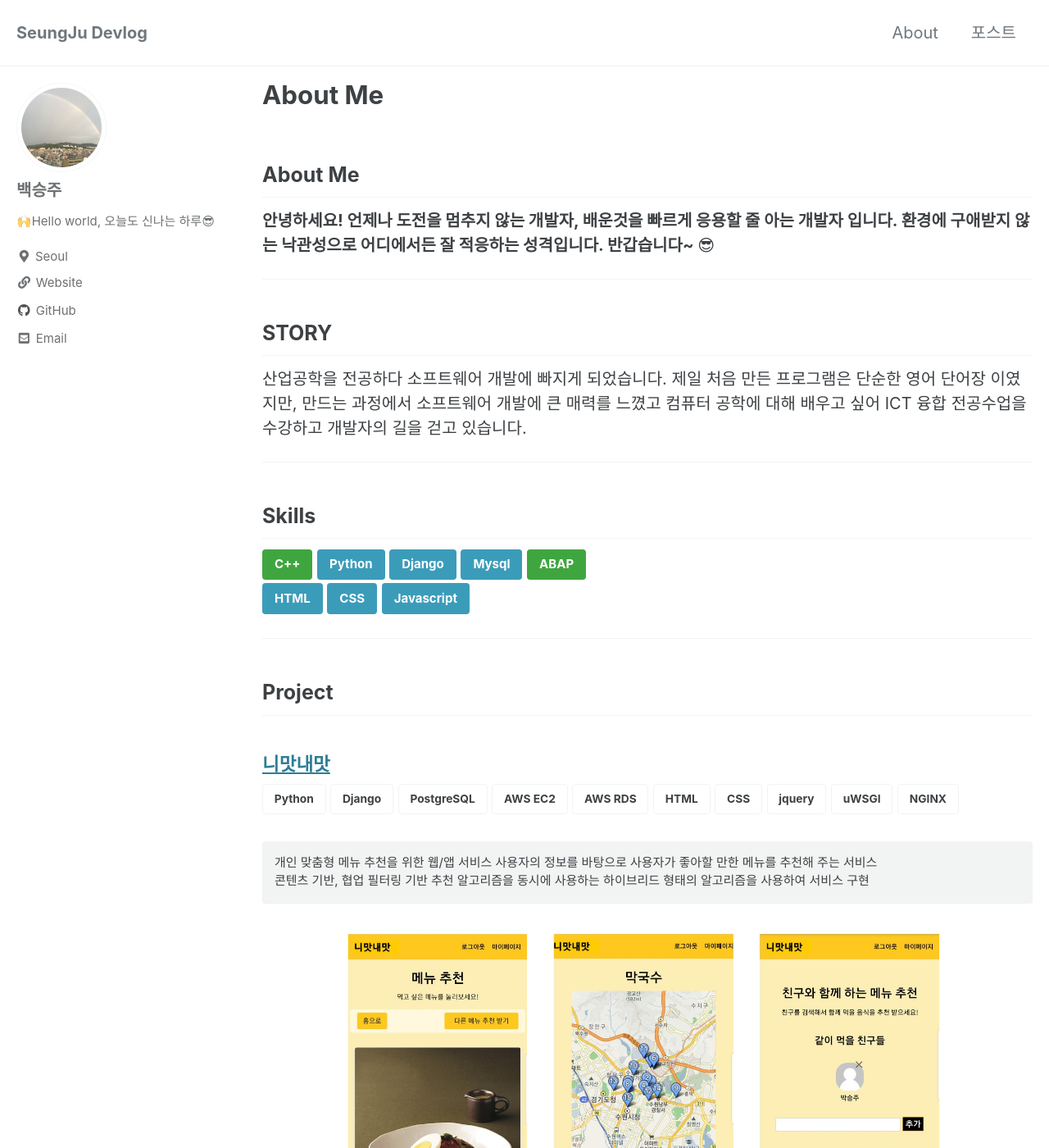
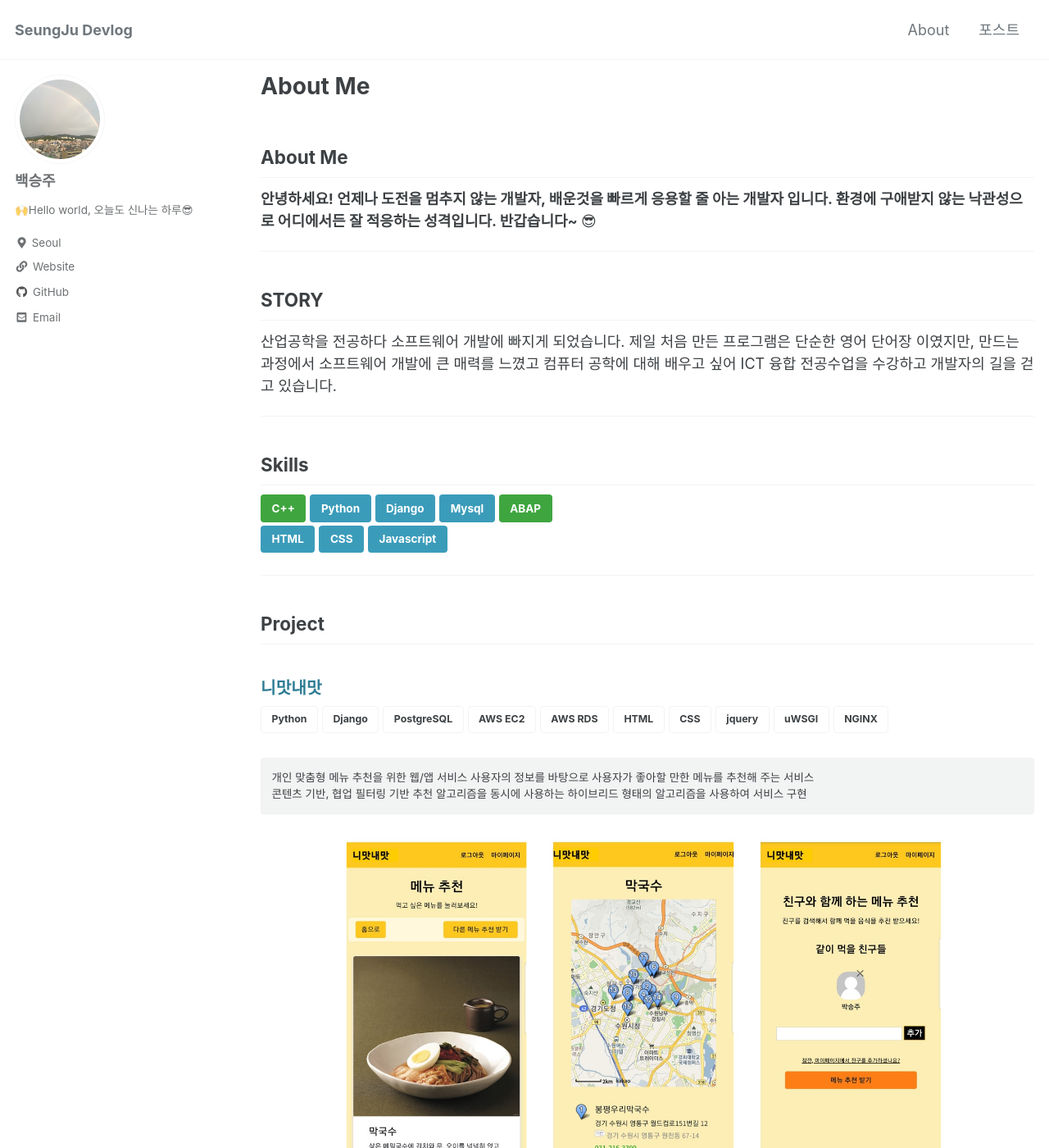
Before and after one commit to halucinor/halucinor.github.io, a Jekyll site: the page built from index.md, in a window 1280 px wide and 1400 px high. Shown: the whole window at 82% size. Built offline with Jekyll 4.4.1, drawn with Linux system fonts in a browser that asks for light colours; cached includes are drawn as plain includes; our own code applies the rules of GitHub Pages for plain Markdown files.

Commit message:
[fix] text_size fix

```diff
--- a/_sass/minimal-mistakes/_base.scss
+++ b/_sass/minimal-mistakes/_base.scss
@@ -126,6 +126,8 @@ blockquote {
 /* links */
 
 a {
+  text-decoration: none;
+
   &:focus {
     @extend %tab-focus;
   }
--- a/_sass/minimal-mistakes/_reset.scss
+++ b/_sass/minimal-mistakes/_reset.scss
@@ -16,12 +16,12 @@ html {
   }
 
   @include breakpoint($large) {
-    font-size: 18px;
+    font-size: 16px;
     /*20*/
   }
 
   @include breakpoint($x-large) {
-    font-size: 20px;
+    font-size: 18px;
     /*22*/
   }
 
```
